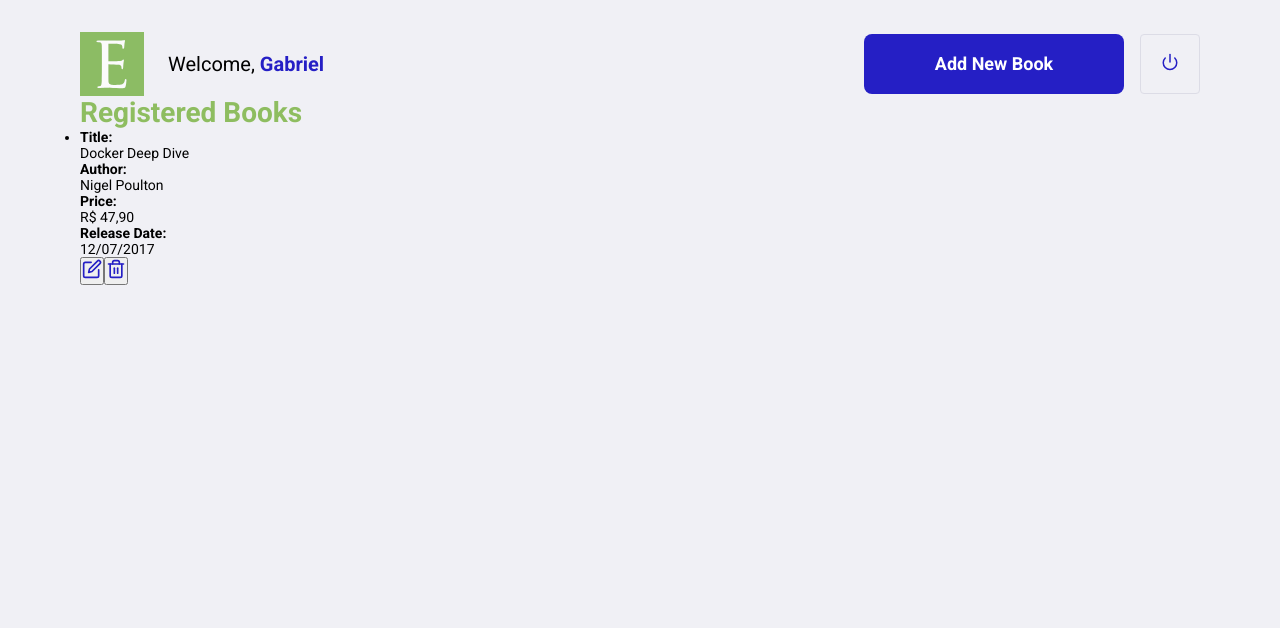
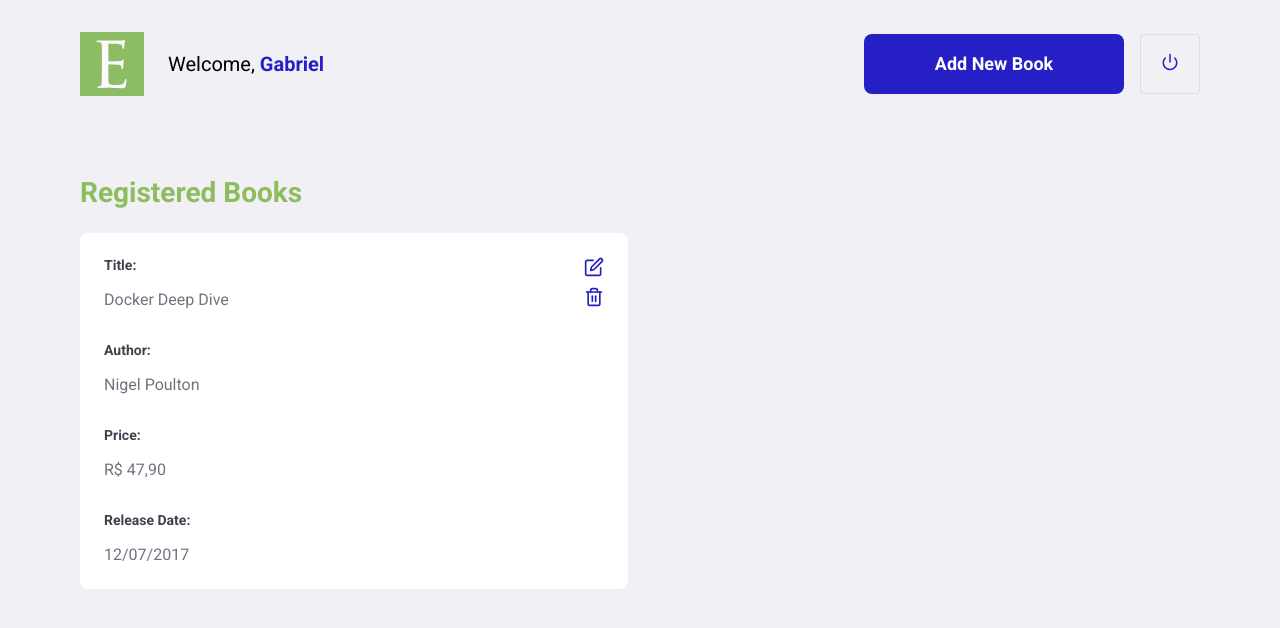
Before and after one commit to da0hn/another-react-library-manager, a React (Create React App) app: page /books in a window 1280 px wide. Shown: the top 628 px of the page. Built offline with nearby package versions, Linux system fonts and the light colour scheme.

Commit message:
style: add style to `book` list

```diff
--- a/src/pages/Book/index.tsx
+++ b/src/pages/Book/index.tsx
@@ -2,7 +2,6 @@
 import './styles.css'
 import {Link} from "react-router-dom";
 import {FiEdit, FiPower, FiTrash2} from "react-icons/fi";
-import {BsFillTrash2Fill} from "react-icons/all";
 
 export default function Book() {
     return (
--- a/src/pages/Book/styles.css
+++ b/src/pages/Book/styles.css
@@ -42,3 +42,55 @@
 .book-container header button:hover {
     border-color: #251fc5;
 }
+
+
+.book-container h1 {
+    margin-top: 80px;
+    margin-bottom: 24px;
+}
+
+.book-container ul {
+    display: grid;
+    grid-template-columns: repeat(2, 1fr);
+    grid-gap: 24px;
+    list-style: none;
+}
+
+.book-container ul li {
+    background: #ffffff;
+    padding: 24px;
+    border-radius: 8px;
+    position: relative;
+}
+
+.book-container ul li button {
+    position: absolute;
+    right: 24px;
+    top: 24px;
+    border: 0;
+    background: transparent;
+}
+
+.book-container ul li button + button {
+    top: 54px;
+}
+
+.book-container ul li button:hover {
+    opacity: 0.8;
+}
+
+.book-container ul li strong {
+    display: block;
+    margin-bottom: 16px;
+    color: #41414d;
+}
+
+.book-container ul li p + strong {
+    margin-top: 32px;
+}
+
+.book-container ul li p {
+    color: #737380;
+    line-height: 21px;
+    font-size: 16px;
+}
```
